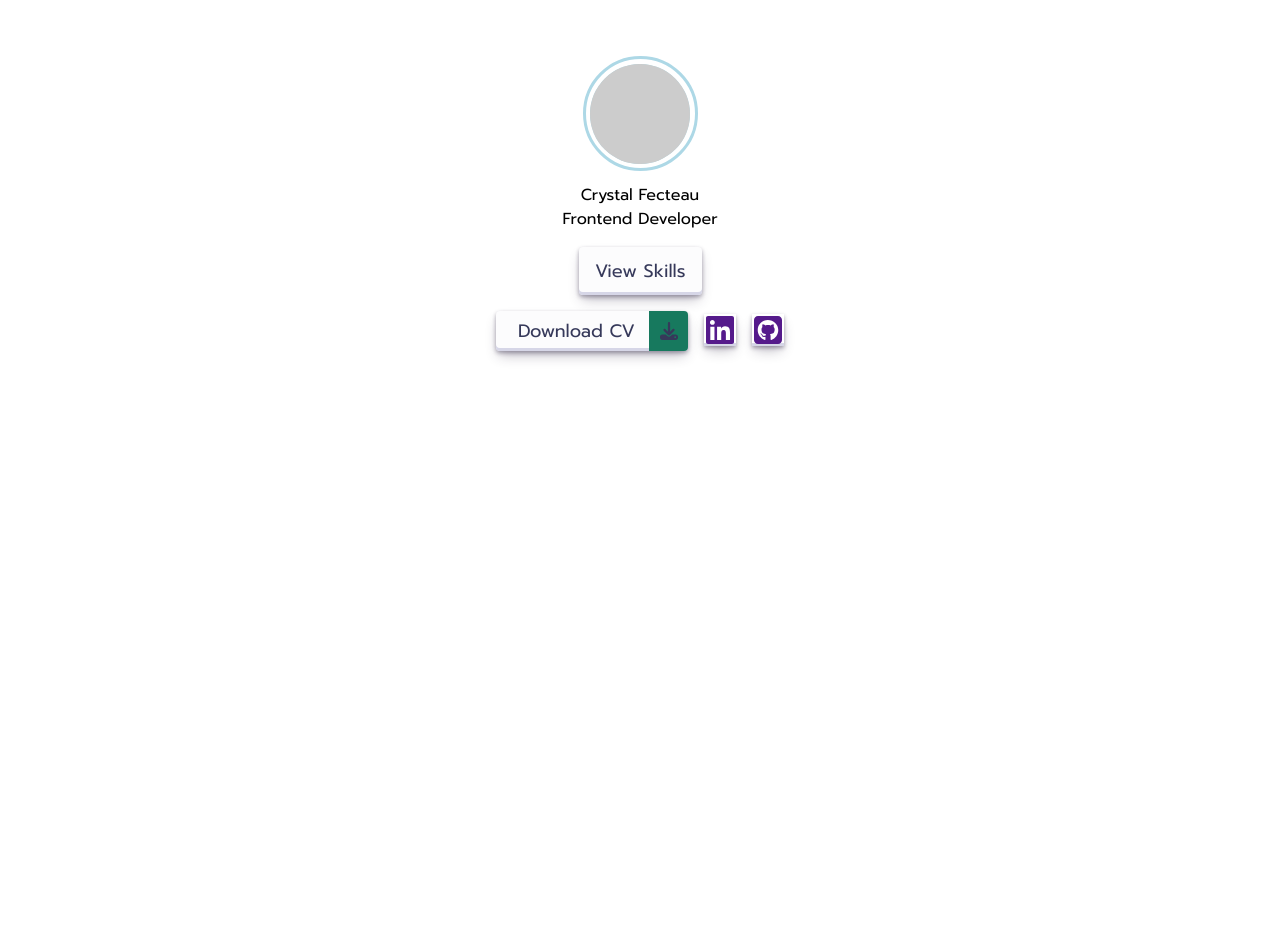
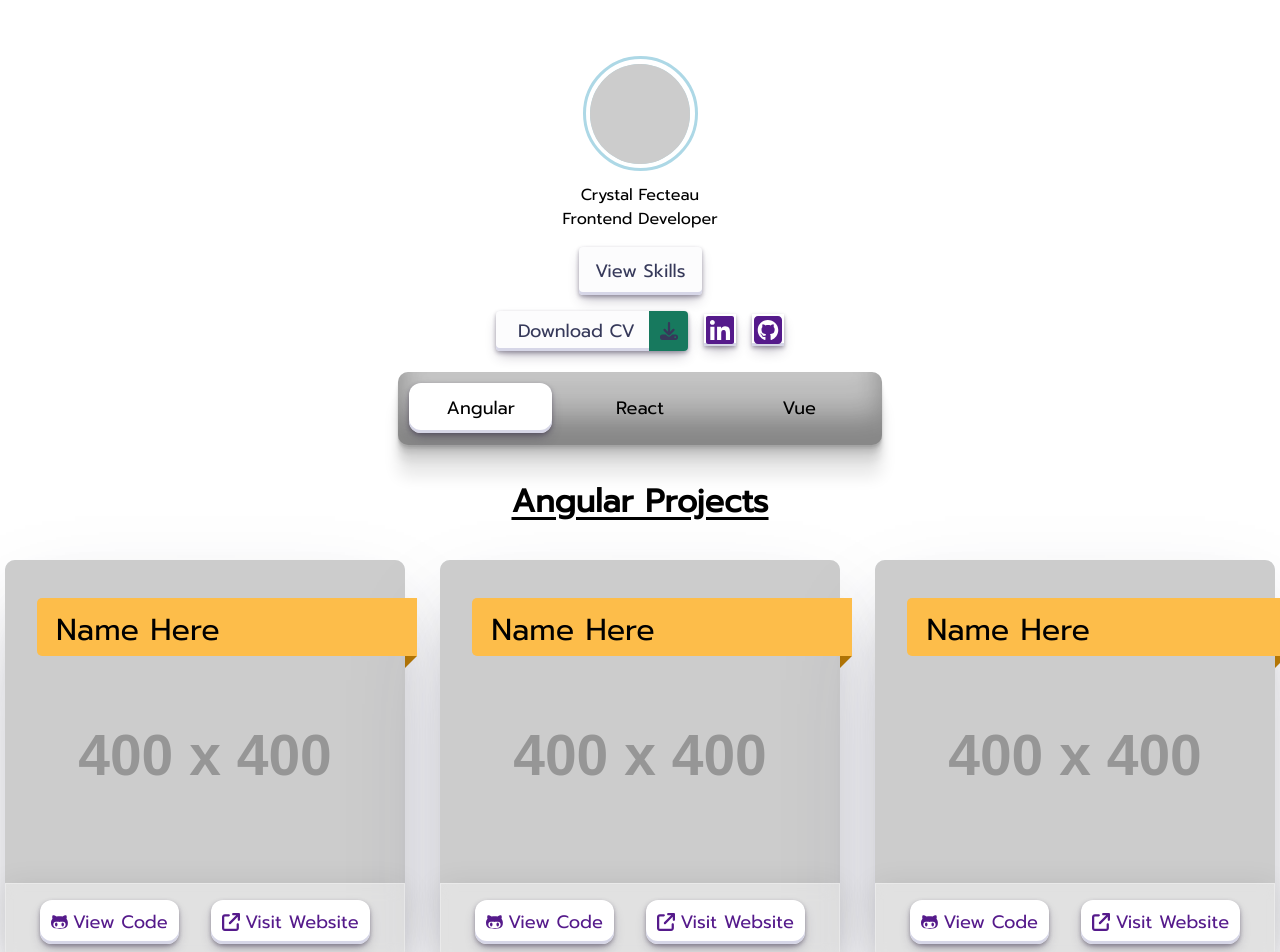
Before and after one commit to CryFecteau/CryFecteau, a React (Create React App) app: page / in a window 1280 px wide. Shown: the top 952 px of the page. Before the commit the page ends 800 px from the top, so only its background shows below. Built offline with nearby package versions, Linux system fonts and the light colour scheme.

Commit message:
Create and style projects component

```diff
--- a/src/App.css
+++ b/src/App.css
@@ -1,3 +1,7 @@
+.App {
+    padding-bottom: 5rem;
+}
+
 .container {
     max-width: 968px;
 }
--- a/src/App.js
+++ b/src/App.js
@@ -2,11 +2,13 @@
 import '@fortawesome/fontawesome-free/css/all.css';
 import '@fortawesome/fontawesome-free/js/all.js';
 import HeaderComponent from './components/header/header.component';
+import ProjectsComponent from './components/projects/projects.component';
 
 function App() {
   return (
     <div className="App">
       <HeaderComponent />
+      <ProjectsComponent />
     </div>
   );
 }
--- /dev/null
+++ b/src/components/projects/projects.component.css
@@ -0,0 +1,141 @@
+.projects {
+    margin-top: 1.3rem;
+}
+
+.project-tabs {
+    display: flex;
+    flex-direction: row;
+    justify-content: center;
+    align-items: center;
+    background: lightgray;
+    width: 50%;
+    margin: 0 auto;
+    gap: 1rem;
+    padding: .7rem;
+    border-radius: 10px;
+    box-shadow: rgba(0, 0, 0, 0.17) 0px -23px 25px 0px inset, rgba(0, 0, 0, 0.15) 0px -36px 30px 0px inset, rgba(0, 0, 0, 0.1) 0px -79px 40px 0px inset, rgba(0, 0, 0, 0.06) 0px 2px 1px, rgba(0, 0, 0, 0.09) 0px 4px 2px, rgba(0, 0, 0, 0.09) 0px 8px 4px, rgba(0, 0, 0, 0.09) 0px 16px 8px, rgba(0, 0, 0, 0.09) 0px 32px 16px;
+}
+
+.tab-btn {
+    flex: 1;
+    width: 100%;
+    border: none;
+    outline: none;
+    padding: .7rem;
+    font-size: 18px;
+    border-radius: 0.75rem;
+    cursor: pointer;
+    background-color: transparent;
+    transition: .3s;
+}
+
+.tab-btn:hover {
+    box-shadow: rgba(45, 35, 66, 0.4) 0 2px 4px, rgba(45, 35, 66, 0.3) 0 7px 13px -3px, #D6D6E7 0 -3px 0 inset;
+    background-color: white;
+}
+
+.project-tab-active {
+    box-shadow: rgba(45, 35, 66, 0.4) 0 2px 4px, rgba(45, 35, 66, 0.3) 0 7px 13px -3px, #D6D6E7 0 -3px 0 inset;
+    background-color: white;
+}
+
+.tab-content {
+    display: none;
+}
+
+.project-tab-active[data-content] {
+    display: flex;
+}
+
+.tab-content-active[data-content] {
+    display: flex;
+    justify-content: center;
+    align-items: center;
+    flex-direction: column;
+}
+
+.tab-projects {
+    display: flex;
+    gap: 2.2rem;
+}
+
+.project-card {
+    margin-top: -1.5rem;
+}
+
+.tab-title {
+    font-size: 2rem;
+    text-decoration: underline;
+    text-underline-offset: 5px;
+    margin-top: 2rem;
+}
+
+.project-img>img {
+    border-radius: 10px;
+    box-shadow: rgba(50, 50, 93, 0.25) 0px 50px 100px -20px, rgba(0, 0, 0, 0.3) 0px 30px 60px -30px, rgba(10, 37, 64, 0.35) 0px -2px 6px 0px inset;
+}
+
+.project-name {
+    position: relative;
+    background: #fdbd4a;
+    padding: 0.2rem 1.2rem;
+    border-radius: 5px 0 0 5px;
+    top: 6rem;
+    left: 2rem;
+    width: 95%;
+}
+
+.project-name p {
+    margin: 0;
+    padding-top: .4rem;
+    display: flex;
+    font-size: 1.9rem;
+    font-weight: 500;
+}
+
+.project-name div {
+    position: absolute;
+    bottom: -23px;
+    right: 0px;
+    width: 0;
+    height: 0;
+    border-top: 13px solid #c58102;
+    border-bottom: 10px solid transparent;
+    border-right: 13px solid transparent;
+    z-index: -6;
+}
+
+.project-links {
+    display: flex;
+    justify-content: center;
+    align-items: center;
+    padding: 1rem;
+    position: relative;
+    bottom: 5.3rem;
+    background: rgba(255, 255, 255, 0.41);
+    border-radius: 16px;
+    box-shadow: 0 4px 30px rgba(0, 0, 0, 0.1);
+    backdrop-filter: blur(7.8px);
+    -webkit-backdrop-filter: blur(7.8px);
+    border: 1px solid rgba(255, 255, 255, 0.3);
+    border-radius: 0px 0px 10px 10px;
+    gap: 2rem;
+    /* display: none; */
+}
+
+.link-btn {
+    border: none;
+    outline: none;
+    padding: 0.5rem 0.7rem;
+    font-size: 18px;
+    border-radius: 0.75rem;
+    cursor: pointer;
+    background-color: transparent;
+    box-shadow: rgba(45, 35, 66, 0.4) 0 2px 4px, rgba(45, 35, 66, 0.3) 0 7px 13px -3px, #D6D6E7 0 -3px 0 inset;
+    background-color: white;
+    display: flex;
+    justify-content: center;
+    align-items: center;
+    gap: 5px;
+    text-decoration: none;
+}
--- /dev/null
+++ b/src/components/projects/projects.component.jsx
@@ -0,0 +1,115 @@
+import React, { useEffect } from 'react'
+import './projects.component.css'
+
+
+export default function ProjectsComponent() {
+
+    useEffect(() => {
+        handleTabSelect();
+    }, []);
+
+    const handleTabSelect = () => {
+        const tabs = document.querySelectorAll('[data-target]');
+        const tabContents = document.querySelectorAll('[data-content]');
+
+        tabs.forEach(tab => {
+            tab.addEventListener('click', () => {
+                const target = document.querySelector(tab.dataset.target)
+
+                tabContents.forEach(tc => {
+                    tc.classList.remove('tab-content-active')
+                })
+                target.classList.add('tab-content-active')
+
+                tabs.forEach(t => {
+                    t.classList.remove('project-tab-active')
+                })
+                tab.classList.add('project-tab-active')
+            })
+        })
+    }
+    return (
+        <div className='projects container'>
+            <div className='project-tabs'>
+                <button className="tab-btn project-tab-active" data-target="#angular">
+                    Angular
+                </button>
+                <button className="tab-btn" data-target="#react">
+                    React
+                </button>
+                <button className="tab-btn" data-target="#vue">
+                    Vue
+                </button>
+            </div>
+            <div className='tab-content-container'>
+                <div className='tab-content tab-content-active' data-content id='angular'>
+                    <h2 className='tab-title'>Angular Projects</h2>
+                    <div className='tab-projects'>
+                        <div className='project-card'>
+                            <div className="project-name">
+                                <p>Name Here</p>
+                                <div></div>
+                            </div>
+                            <div className='project-img'>
+                                <img src='https://placehold.co/400' alt='Crystal Fecteau' />
+                            </div>
+                            <div className='project-links'>
+                                <a href='' target='_blank' className='link-btn'>
+                                    <i class="fa-brands fa-github-alt"></i>
+                                    View Code
+                                </a>
+                                <a href='' target='_blank' className='link-btn'>
+                                    <i class="fa-solid fa-arrow-up-right-from-square"></i>
+                                    Visit Website
+                                </a>
+                            </div>
+                        </div>  <div className='project-card'>
+                            <div className="project-name">
+                                <p>Name Here</p>
+                                <div></div>
+                            </div>
+                            <div className='project-img'>
+                                <img src='https://placehold.co/400' alt='Crystal Fecteau' />
+                            </div>
+                            <div className='project-links'>
+                                <a href='' target='_blank' className='link-btn'>
+                                    <i class="fa-brands fa-github-alt"></i>
+                                    View Code
+                                </a>
+                                <a href='' target='_blank' className='link-btn'>
+                                    <i class="fa-solid fa-arrow-up-right-from-square"></i>
+                                    Visit Website
+                                </a>
+                            </div>
+                        </div>
+                        <div className='project-card'>
+                            <div className="project-name">
+                                <p>Name Here</p>
+                                <div></div>
+                            </div>
+                            <div className='project-img'>
+                                <img src='https://placehold.co/400' alt='Crystal Fecteau' />
+                            </div>
+                            <div className='project-links'>
+                                <a href='' target='_blank' className='link-btn'>
+                                    <i class="fa-brands fa-github-alt"></i>
+                                    View Code
+                                </a>
+                                <a href='' target='_blank' className='link-btn'>
+                                    <i class="fa-solid fa-arrow-up-right-from-square"></i>
+                                    Visit Website
+                                </a>
+                            </div>
+                        </div>
+                    </div>
+                </div>
+                <div className='tab-content' data-content id='react'>
+                    <h1>React</h1>
+                </div>
+                <div className='tab-content' data-content id='vue'>
+                    <h1>Vue</h1>
+                </div>
+            </div>
+        </div>
+    )
+}
```
